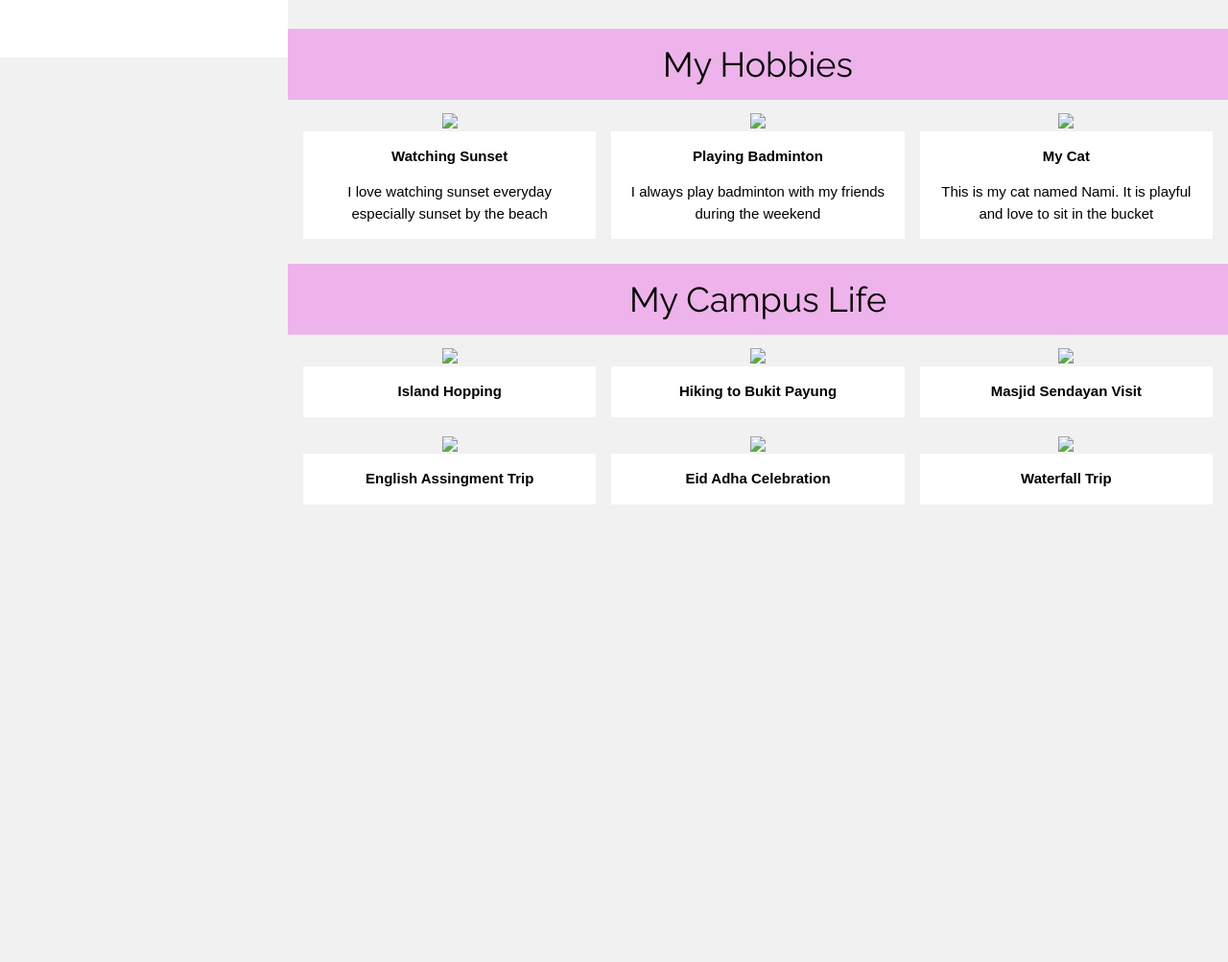
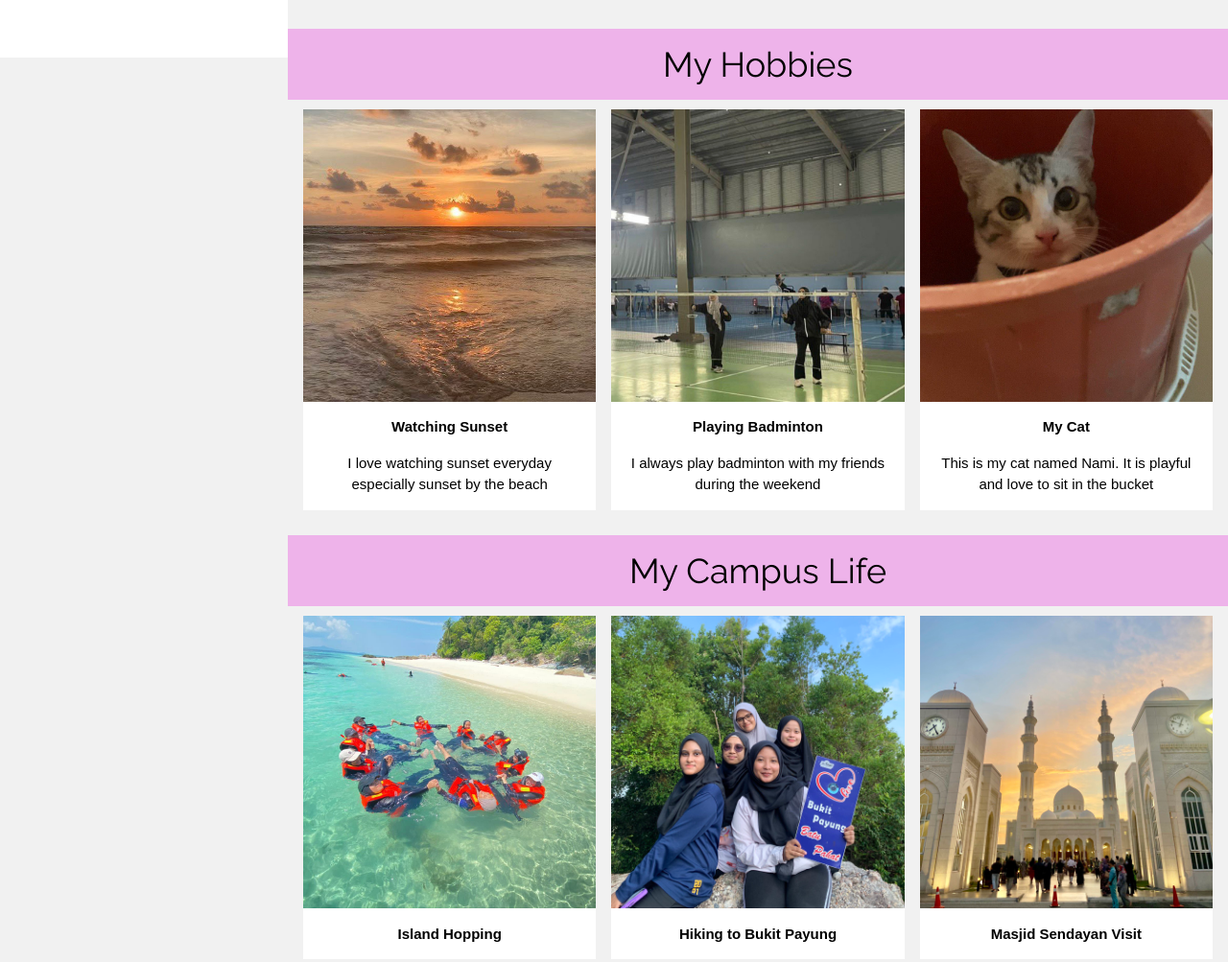
Before and after one commit to SabrinaRaffi/webdev_lab_3, a plain HTML site: page index.html in a window 1280 px wide. Shown: the part 750-1753 px from the top of the page at 96% size. Before the commit the page ends 1292 px from the top, so only its background shows below. Drawn offline with nearby package versions, Linux system fonts and the light colour scheme.

Commit message:
Added changes

```diff
--- a/index.html
+++ b/index.html
@@ -17,7 +17,7 @@ body,h1,h2,h3,h4,h5,h6 {font-family: "Raleway", sans-serif}
     <a href="#" onclick="w3_close()" class="w3-hide-large w3-right w3-jumbo w3-padding w3-hover-grey" title="close menu">
       <i class="fa fa-remove"></i>
     </a>
-    <img src="B:\Web Development\NEWLab3\sabrina_photo.jpg" style="width:45%; border-radius: 50%;" ><br><br>
+    <img src="sabrina_photo.jpg" style="width:45%; border-radius: 50%;" ><br><br>
 
     <h4><b>PERSONAL BLOG</b></h4>
 
@@ -152,21 +152,21 @@ body,h1,h2,h3,h4,h5,h6 {font-family: "Raleway", sans-serif}
 <!-- First Photo Grid-->
   <div class="w3-row-padding">
     <div class="w3-third w3-container w3-margin-bottom">
-      <img src="B:\Web Development\NEWLab3\sunset.jpg"  style="width:100%" class="w3-hover-opacity">
+      <img src="sunset.jpg"  style="width:100%" class="w3-hover-opacity">
       <div class="w3-container w3-white">
         <p><b>Watching Sunset</b></p>
         <p>I love watching sunset everyday especially sunset by the beach</p>
       </div>
     </div>
     <div class="w3-third w3-container w3-margin-bottom">
-      <img src="B:\Web Development\NEWLab3\badminton.jpg" style="width:100%" class="w3-hover-opacity">
+      <img src="badminton.jpg" style="width:100%" class="w3-hover-opacity">
       <div class="w3-container w3-white">
         <p><b>Playing Badminton</b></p>
         <p>I always play badminton with my friends during the weekend </p>
       </div>
     </div>
     <div class="w3-third w3-container">
-      <img src="B:\Web Development\NEWLab3\nami.jpg" style="width:100%" class="w3-hover-opacity">
+      <img src="nami.jpg" style="width:100%" class="w3-hover-opacity">
       <div class="w3-container w3-white">
         <p><b>My Cat</b></p>
         <p>This is my cat named Nami. It is playful and love to sit in the bucket</p>
@@ -182,19 +182,19 @@ body,h1,h2,h3,h4,h5,h6 {font-family: "Raleway", sans-serif}
   <!-- First Photo Grid-->
   <div class="w3-row-padding">
     <div class="w3-third w3-container w3-margin-bottom">
-      <img src="B:\Web Development\NEWLab3\island.jpg"  style="width:100%" class="w3-hover-opacity">
+      <img src="island.jpg"  style="width:100%" class="w3-hover-opacity">
       <div class="w3-container w3-white">
         <p><b>Island Hopping</b></p>
       </div>
     </div>
     <div class="w3-third w3-container w3-margin-bottom">
-      <img src="B:\Web Development\NEWLab3\hiking.jpg" style="width:100%" class="w3-hover-opacity">
+      <img src="hiking.jpg" style="width:100%" class="w3-hover-opacity">
       <div class="w3-container w3-white">
         <p><b>Hiking to Bukit Payung</b></p>
       </div>
     </div>
     <div class="w3-third w3-container w3-margin-bottom">
-        <img src="B:\Web Development\NEWLab3\masjid.jpg" style="width:100%" class="w3-hover-opacity">
+        <img src="masjid.jpg" style="width:100%" class="w3-hover-opacity">
         <div class="w3-container w3-white">
           <p><b>Masjid Sendayan Visit</b></p>
         </div>
@@ -204,19 +204,19 @@ body,h1,h2,h3,h4,h5,h6 {font-family: "Raleway", sans-serif}
 <!-- Second Photo Grid-->
 <div class="w3-row-padding">
     <div class="w3-third w3-container w3-margin-bottom">
-      <img src="B:\Web Development\NEWLab3\english.jpg" style="width:100%" class="w3-hover-opacity">
+      <img src="english.jpg" style="width:100%" class="w3-hover-opacity">
       <div class="w3-container w3-white">
         <p><b>English Assingment Trip</b></p>
       </div>
     </div>
     <div class="w3-third w3-container w3-margin-bottom">
-      <img src="B:\Web Development\NEWLab3\eid.jpg"" style="width:100%" class="w3-hover-opacity">
+      <img src="eid.jpg" style="width:100%" class="w3-hover-opacity">
       <div class="w3-container w3-white">
         <p><b>Eid Adha Celebration</b></p>
       </div>
     </div>
     <div class="w3-third w3-container">
-      <img src="B:\Web Development\NEWLab3\waterfall.jpg" style="width:100%" class="w3-hover-opacity">
+      <img src="waterfall.jpg" style="width:100%" class="w3-hover-opacity">
       <div class="w3-container w3-white">
         <p><b>Waterfall Trip</b></p>
       </div>
```
Also changed, not shown: badminton.jpg (added), eid.jpg (added), english.jpg (added), hiking.jpg (added), island.jpg (added), masjid.jpg (added), nami.jpg (added), sabrina_photo.jpg (added), sunset.jpg (added), waterfall.jpg (added).
